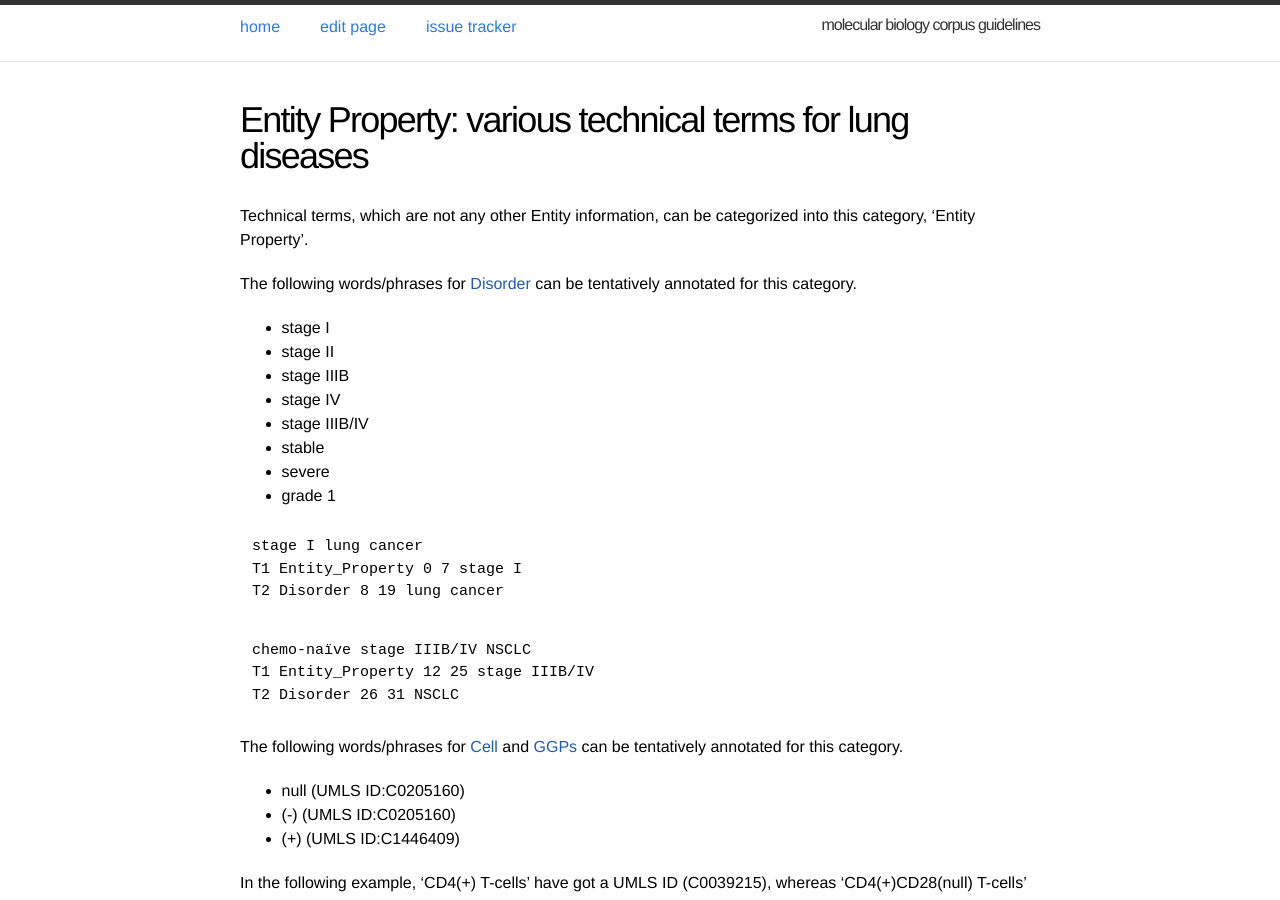
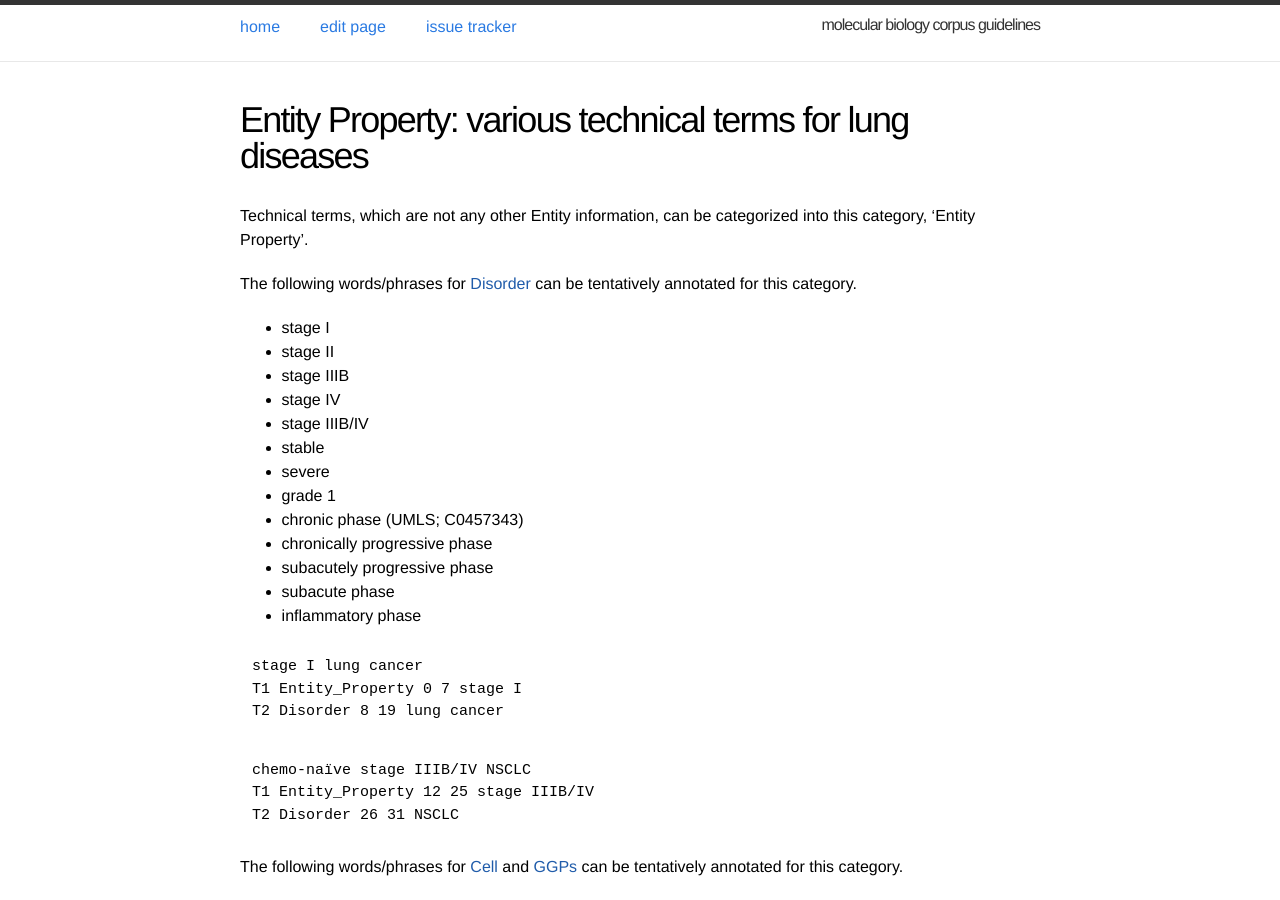
Before and after one commit to ezcatdb/molbiol_lung_corpus-guidelines, a Jekyll site: the page built from _entity/EntityProperty.md, in a window 1280 px wide and 900 px high. Built offline with Jekyll 4.4.1, drawn with Linux system fonts in a browser that asks for light colours.

Commit message:
phase related to disorder included in _entity/EntityProperty.md

```diff
--- a/_entity/EntityProperty.md
+++ b/_entity/EntityProperty.md
@@ -20,6 +20,11 @@ The following words/phrases for [Disorder]() can be tentatively annotated for th
 - stable
 - severe
 - grade 1
+- chronic phase (UMLS; C0457343)
+- chronically progressive phase
+- subacutely progressive phase
+- subacute phase
+- inflammatory phase
 
 ~~~ ann
 stage I lung cancer
```
